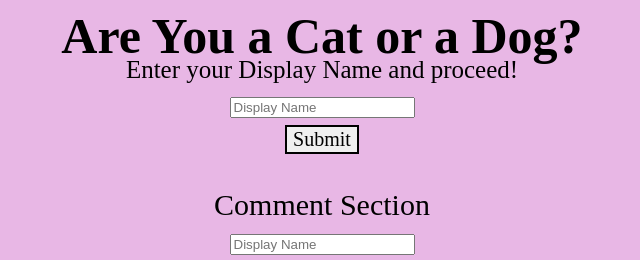
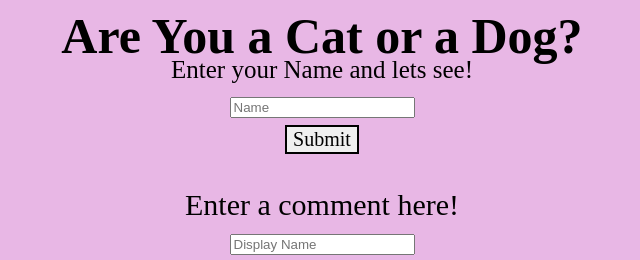
Before and after one commit to JeremiahR2002/Converting-full-stack-project-submission, a React (Create React App) app in the folder Quiz_App-Frontend/: page / in a window 1280 px wide. Shown: the top 260 px of the page, without its empty margins (318-958 px from the left). Built offline with nearby package versions, Linux system fonts and the light colour scheme; no server answers.

Commit message:
Fixed writing

```diff
--- a/Quiz_App-Frontend/src/pages/Home.js
+++ b/Quiz_App-Frontend/src/pages/Home.js
@@ -68,13 +68,13 @@ return (
     <Form className='Standard'>
       <Form.Group className="mb-3" controlId="formBasicEmail">
       <Form.Text className="text-muted">
-          Enter your Display Name and proceed!
+          Enter your Name and lets see!
         </Form.Text>
         <br></br>
         <Form.Control id="displayNameBox" onChange={(e)=> {
           console.log('WE R TYPING on change happening!!')
           setName(e.target.value)
-          }} type="displayname" placeholder="Display Name" />
+          }} type="displayname" placeholder="Name" />
       </Form.Group>
       <Button className="Button"id="submitButton" onClick={saveName}  variant="primary">
         Submit
@@ -82,7 +82,7 @@ return (
       <br></br>
       <br></br>
       <Form.Group className="mb-3" controlId="formBasicEmail">
-        <Form.Label>Comment Section</Form.Label>
+        <Form.Label>Enter a comment here!</Form.Label>
         <br></br>
         <Form.Control id="commentNameBox" onChange={(e)=> {
           console.log('WE R TYPING on change happening!!')
```
